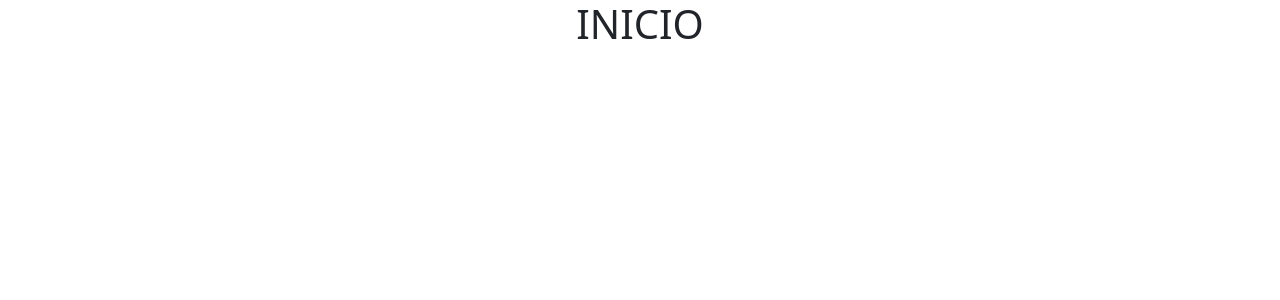
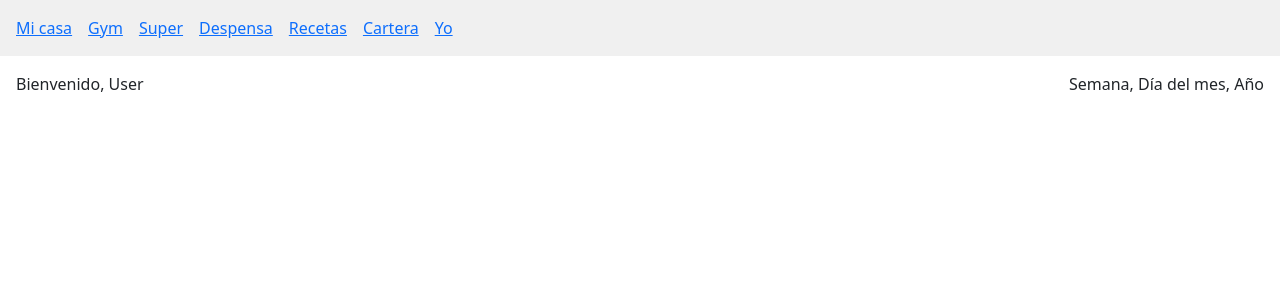
Before and after one commit to jotace-18/pwa-personal-app, a React (Vite) app in the folder frontend/: page / in a window 1280 px wide. Shown: the top 300 px of the page. Built offline with nearby package versions, Linux system fonts and the light colour scheme.

Commit message:
Me harté por hoy

```diff
--- a/frontend/src/App.tsx
+++ b/frontend/src/App.tsx
@@ -1,4 +1,6 @@
-import { BrowserRouter as Router, Route, Routes } from "react-router-dom";
+import { BrowserRouter as Router, Routes, Route } from "react-router-dom";
+import Layout from "./components/ui/Layout";
+import HomePage from "./pages/HomePage";
 import AuthPage from "./features/auth/AuthPage";
 import AlimentosForm from "./features/alimentos/AlimentosForm";
 import AlimentosList from "./features/alimentos/AlimentosList";
@@ -7,10 +9,16 @@ const App = () => {
   return (
     <Router>
       <Routes>
-        <Route path="/alimentos" element={<AlimentosForm />} />
-        <Route path="/:type" element={<AuthPage />} />
-        <Route path="/" element={<h1 className="text-center mt-10">INICIO</h1>} />
-        <Route path="/alimentos-list" element={<AlimentosList />} />
+        {/* RUTA PADRE con Layout */}
+        <Route path="/" element={<Layout />}>
+          {/* RUTA HIJA: al ir a "/" => HomePage */}
+          <Route index element={<HomePage />} />
+
+          {/* Más rutas hijas */}
+          <Route path="alimentos" element={<AlimentosForm />} />
+          <Route path="alimentos-list" element={<AlimentosList />} />
+          <Route path=":type" element={<AuthPage />} />
+        </Route>
       </Routes>
     </Router>
   );
--- /dev/null
+++ b/frontend/src/components/ui/Header.tsx
@@ -0,0 +1,21 @@
+import React from "react";
+import { Link } from "react-router-dom";
+import styles from "../../styles/components_styles/Header.module.css";
+
+const Header: React.FC = () => {
+    return (
+        <header className={styles.header}>
+            <nav className={styles.nav}>
+                {/* Menú de navegación */}
+                <Link to="/">Mi casa</Link>
+                <Link to="/gym">Gym</Link>
+                <Link to="/super">Super</Link>
+                <Link to="/despensa">Despensa</Link>
+                <Link to="/recetas">Recetas</Link>
+                <Link to="/cartera">Cartera</Link>
+                <Link to="/yo">Yo</Link>
+            </nav>
+        </header>
+    )
+};
+export default Header;
--- /dev/null
+++ b/frontend/src/components/ui/Layout.tsx
@@ -0,0 +1,16 @@
+import React from "react";
+import Header from "./Header";
+import { Outlet } from "react-router-dom";
+
+const Layout: React.FC = () => {
+    return (
+        <>
+            <Header />
+            <main>
+                <Outlet />
+            </main>
+        </>
+    )
+};
+
+export default Layout;
--- /dev/null
+++ b/frontend/src/pages/HomePage.tsx
@@ -0,0 +1,12 @@
+import React from "react";
+import styles from "../styles/pages_styles/HomePage.module.css";
+
+const HomePage: React.FC = () => {
+    return(
+        <div className={styles.home}>
+            <div>Bienvenido, User</div>
+            <div>Semana, Día del mes, Año</div>
+        </div>
+    )
+};
+export default HomePage;
--- /dev/null
+++ b/frontend/src/styles/components_styles/Header.module.css
@@ -0,0 +1,9 @@
+.header{
+    background-color: #f0f0f0;
+    padding: 1rem;
+}
+
+.nav{
+    display: flex;
+    gap: 1rem;
+}
--- /dev/null
+++ b/frontend/src/styles/pages_styles/HomePage.module.css
@@ -0,0 +1,5 @@
+.home {
+    display: flex;
+    justify-content: space-between;
+    margin: 1rem;
+}
```
